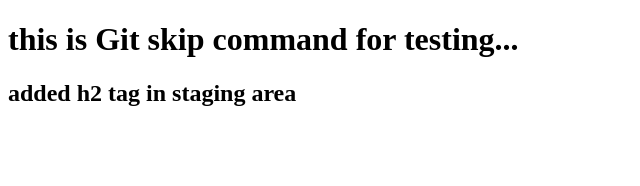
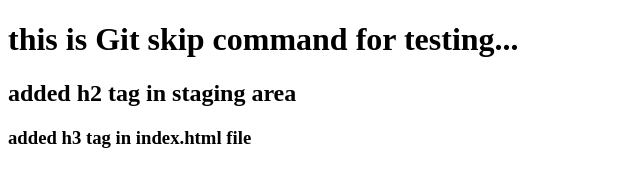
Before and after one commit to rahulyadav111/Git-Skip, a plain HTML site: page Index.html in a window 1280 px wide. Shown: the whole page, without its empty margins (0-640 px from the left). Drawn offline with Linux system fonts and the light colour scheme.

Commit message:
changes in only index.heml file

```diff
--- a/Index.html
+++ b/Index.html
@@ -8,5 +8,6 @@
 <body>
     <h1>this is Git skip command for testing...</h1>
     <h2>added h2 tag in staging area</h2>
+    <h3>added h3 tag in index.html file </h3>
 </body>
 </html>
```
